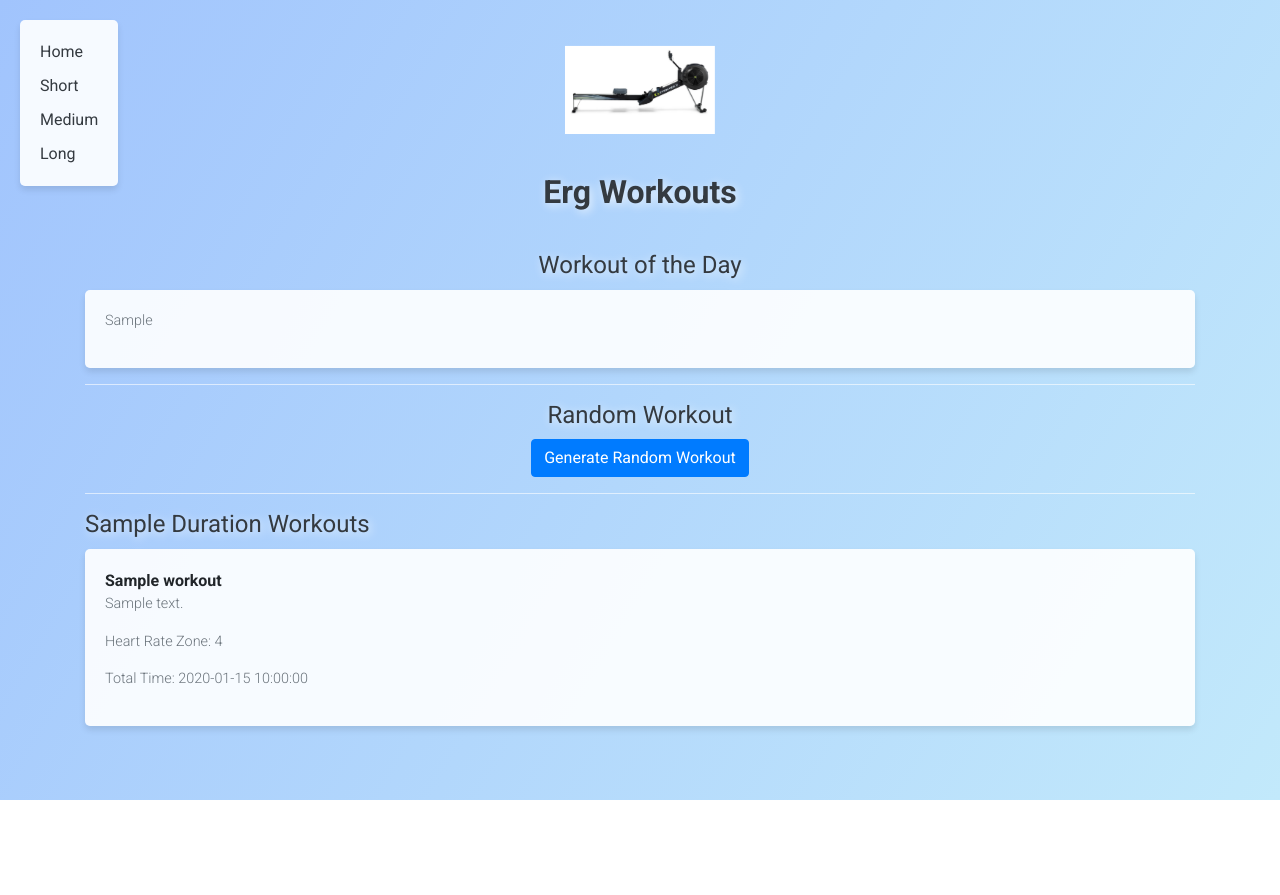
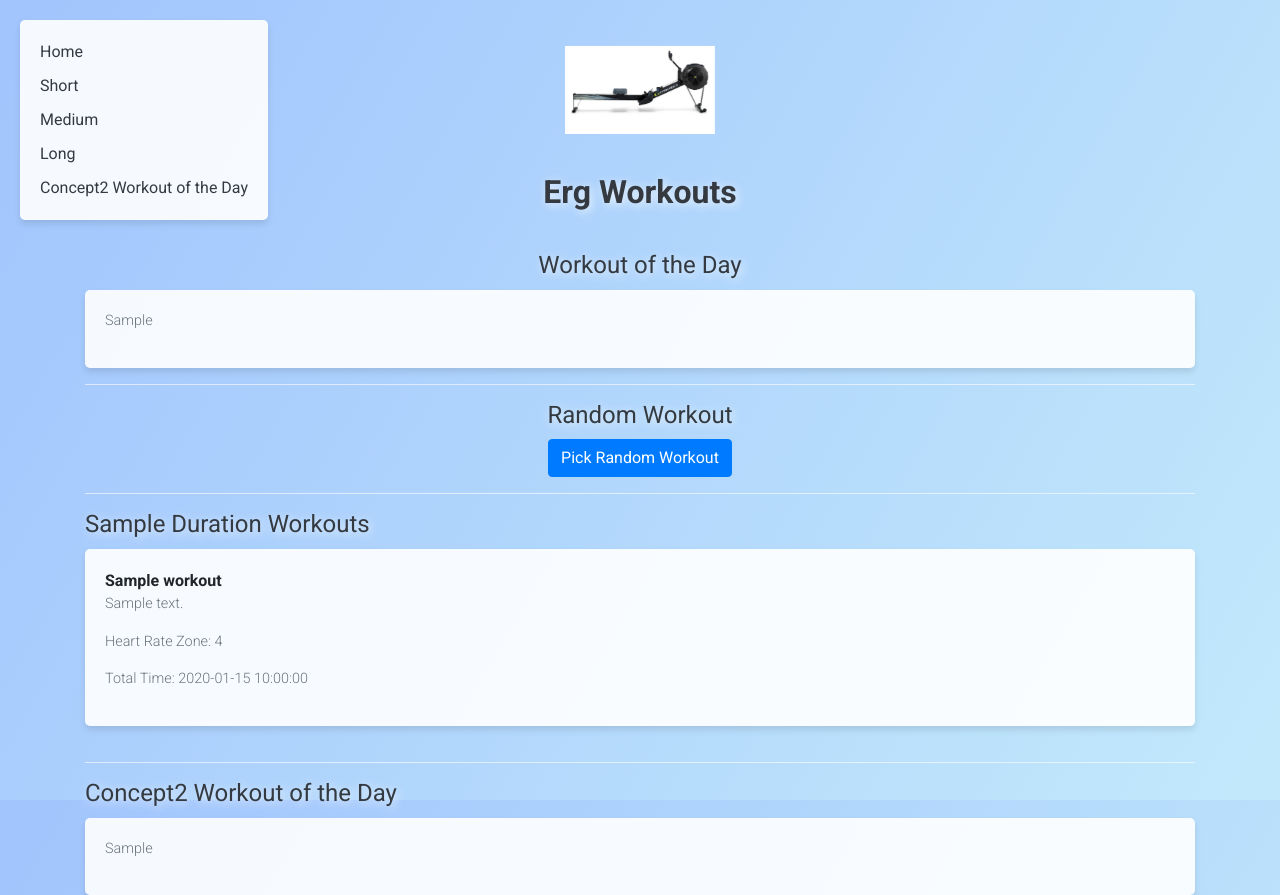
Before and after one commit to mediantre/ergworkouts, a Flask app: template templates/erg_workouts.html in a window 1280 px wide. Before the commit the page ends 800 px from the top, so only its background shows below. Run offline with Flask 3, Linux system fonts and the light colour scheme; the template is opened without the code that fills it: most values are stand-ins (such as "Sample title", 1, 10 or a date in 2020); some libraries are stand-ins or nearby versions.

Commit message:
Update erg workouts.html

```diff
--- a/templates/erg_workouts.html
+++ b/templates/erg_workouts.html
@@ -192,6 +192,7 @@
         <a href="#short-duration">Short</a>
         <a href="#medium-duration">Medium</a>
         <a href="#long-duration">Long</a>
+        <a href="#c2-wod">Concept2 Workout of the Day</a>
     </div>
     <div class="container">
         <header class="header" id="home">
@@ -210,7 +211,7 @@
         <div class="row">
             <div class="col-md-12 text-center">
                 <h3>Random Workout</h3>
-                <button class="btn btn-primary" id="random-workout-btn">Generate Random Workout</button>
+                <button class="btn btn-primary" id="random-workout-btn">Pick Random Workout</button>
                 <div class="workout-box" id="random-workout" style="display: none; margin-top: 20px;"></div>
             </div>
         </div>
@@ -232,6 +233,15 @@
             </div>
         </div>
         {% endfor %}
+        <hr>
+        <div class="row" id="c2-wod">
+            <div class="col-md-12">
+                <h3>Concept2 Workout of the Day</h3>
+                <div class="workout-box">
+                    <p>{{ c2_workout_of_the_day }}</p>
+                </div>
+            </div>
+        </div>
     </div>
     <script src="https://code.jquery.com/jquery-3.5.1.slim.min.js"></script>
     <script src="https://cdn.jsdelivr.net/npm/@popperjs/core@2.9.3/dist/umd/popper.min.js"></script>
```
